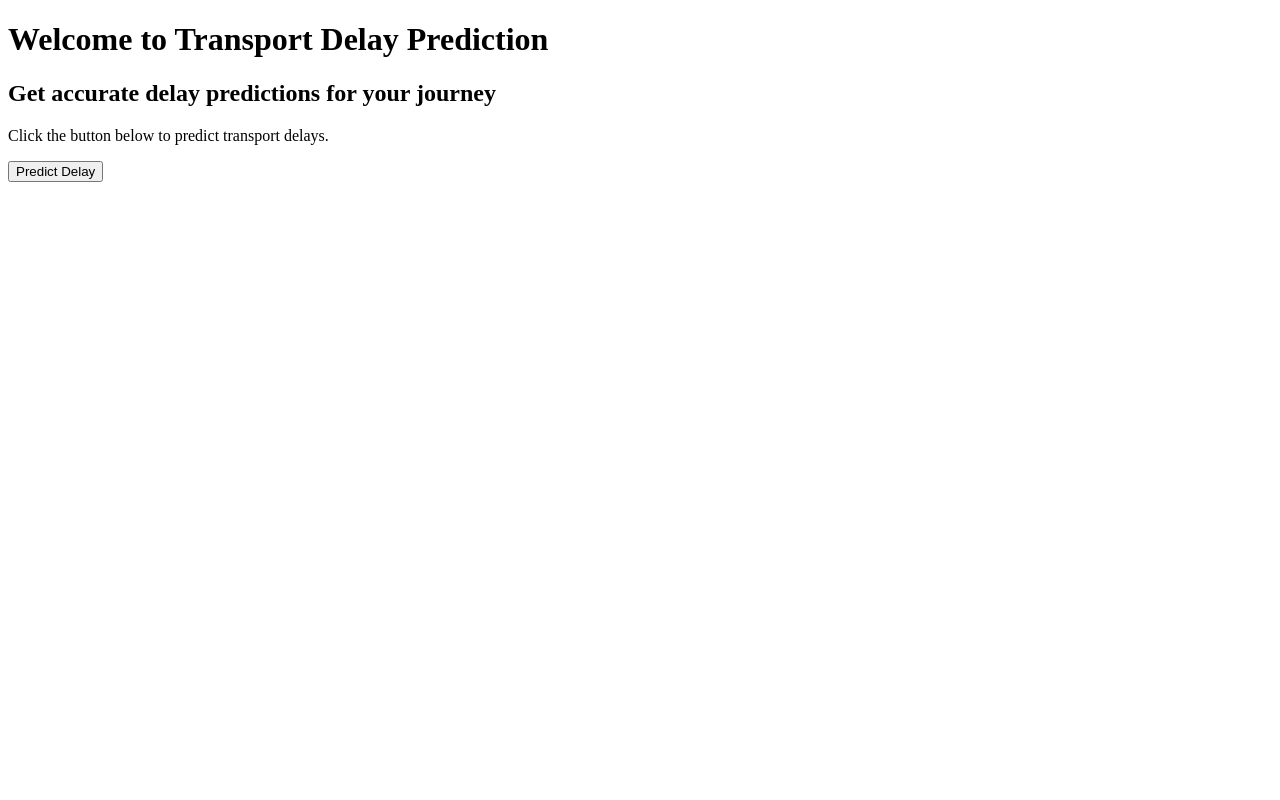
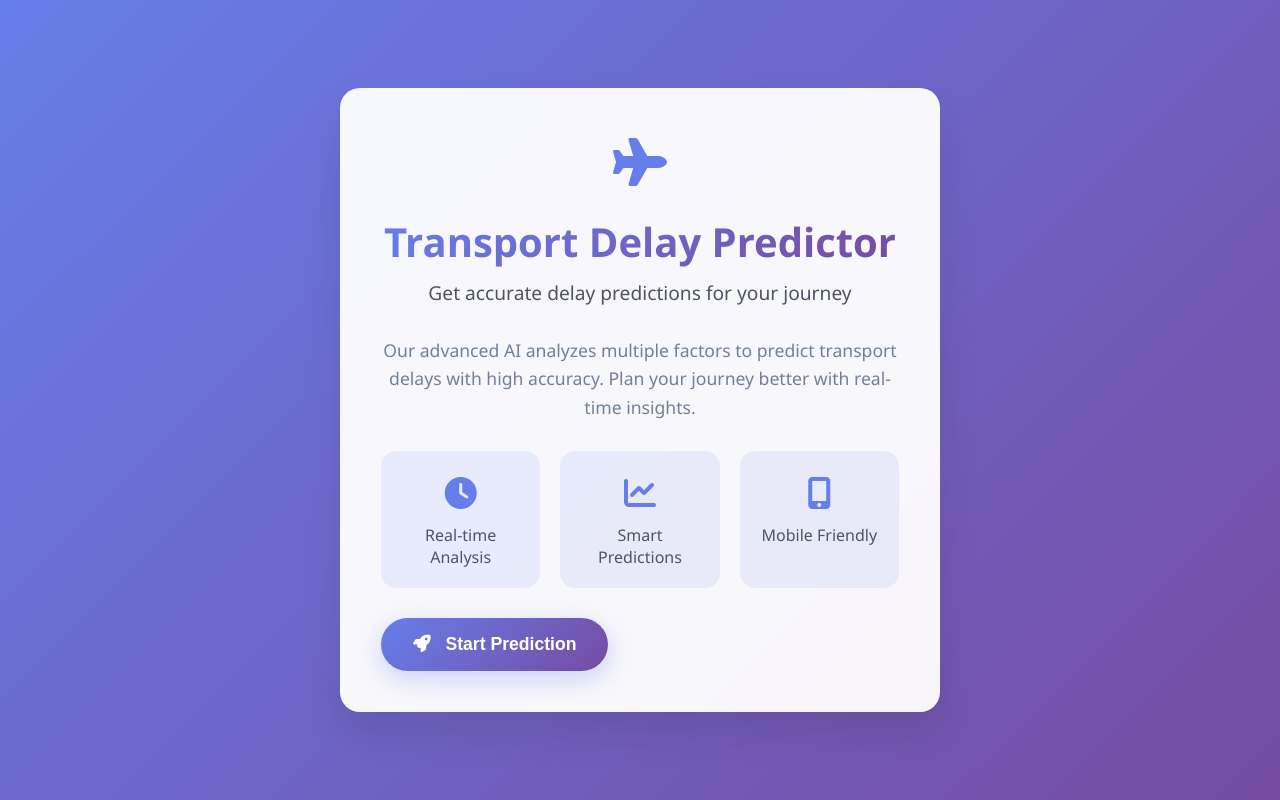
Before and after one commit to m-darawsheh/Transport-Delay, a Flask app: page / in a window 1280 px wide. Run offline with Flask 3, Linux system fonts and the light colour scheme.

Commit message:
with interface

```diff
--- a/main.py
+++ b/main.py
@@ -96,4 +96,4 @@ def result():
                              delay_prediction="Error in prediction. Please try again.",
                              confidence="N/A")
 if __name__ == '__main__':
-    app.run(debug=True, port=5001)
+    app.run(debug=True, port=5002)
--- /dev/null
+++ b/static/style.css
@@ -0,0 +1,330 @@
+/* Modern CSS for Transport Delay App */
+* {
+    margin: 0;
+    padding: 0;
+    box-sizing: border-box;
+}
+
+body {
+    font-family: 'Segoe UI', Tahoma, Geneva, Verdana, sans-serif;
+    background: linear-gradient(135deg, #667eea 0%, #764ba2 100%);
+    min-height: 100vh;
+    color: #333;
+}
+
+.container {
+    max-width: 800px;
+    margin: 0 auto;
+    padding: 20px;
+    min-height: 100vh;
+    display: flex;
+    flex-direction: column;
+    justify-content: center;
+    align-items: center;
+}
+
+.card {
+    background: rgba(255, 255, 255, 0.95);
+    backdrop-filter: blur(10px);
+    border-radius: 20px;
+    padding: 40px;
+    box-shadow: 0 20px 40px rgba(0, 0, 0, 0.1);
+    border: 1px solid rgba(255, 255, 255, 0.2);
+    width: 100%;
+    max-width: 600px;
+    animation: fadeInUp 0.6s ease-out;
+}
+
+@keyframes fadeInUp {
+    from {
+        opacity: 0;
+        transform: translateY(30px);
+    }
+    to {
+        opacity: 1;
+        transform: translateY(0);
+    }
+}
+
+h1 {
+    text-align: center;
+    color: #2d3748;
+    font-size: 2.5rem;
+    margin-bottom: 10px;
+    background: linear-gradient(135deg, #667eea, #764ba2);
+    -webkit-background-clip: text;
+    -webkit-text-fill-color: transparent;
+    background-clip: text;
+}
+
+h2 {
+    text-align: center;
+    color: #4a5568;
+    font-size: 1.2rem;
+    margin-bottom: 30px;
+    font-weight: 400;
+}
+
+p {
+    text-align: center;
+    color: #718096;
+    font-size: 1.1rem;
+    margin-bottom: 30px;
+    line-height: 1.6;
+}
+
+/* Form Styles */
+.form-container {
+    margin-top: 20px;
+}
+
+.form-group {
+    margin-bottom: 25px;
+}
+
+label {
+    display: block;
+    margin-bottom: 8px;
+    font-weight: 600;
+    color: #4a5568;
+    font-size: 1rem;
+}
+
+input[type="text"],
+input[type="number"],
+select {
+    width: 100%;
+    padding: 15px 20px;
+    border: 2px solid #e2e8f0;
+    border-radius: 12px;
+    font-size: 1rem;
+    transition: all 0.3s ease;
+    background: white;
+    color: #2d3748;
+}
+
+input[type="text"]:focus,
+input[type="number"]:focus,
+select:focus {
+    outline: none;
+    border-color: #667eea;
+    box-shadow: 0 0 0 3px rgba(102, 126, 234, 0.1);
+    transform: translateY(-2px);
+}
+
+select {
+    cursor: pointer;
+}
+
+select option {
+    padding: 10px;
+}
+
+/* Button Styles */
+.btn {
+    background: linear-gradient(135deg, #667eea 0%, #764ba2 100%);
+    color: white;
+    border: none;
+    padding: 16px 32px;
+    font-size: 1.1rem;
+    font-weight: 600;
+    border-radius: 50px;
+    cursor: pointer;
+    transition: all 0.3s ease;
+    display: inline-block;
+    text-decoration: none;
+    text-align: center;
+    box-shadow: 0 8px 25px rgba(102, 126, 234, 0.3);
+    position: relative;
+    overflow: hidden;
+}
+
+.btn:hover {
+    transform: translateY(-3px);
+    box-shadow: 0 15px 35px rgba(102, 126, 234, 0.4);
+}
+
+.btn:active {
+    transform: translateY(-1px);
+}
+
+.btn::before {
+    content: '';
+    position: absolute;
+    top: 0;
+    left: -100%;
+    width: 100%;
+    height: 100%;
+    background: linear-gradient(90deg, transparent, rgba(255, 255, 255, 0.2), transparent);
+    transition: left 0.5s;
+}
+
+.btn:hover::before {
+    left: 100%;
+}
+
+.btn-secondary {
+    background: transparent;
+    color: #667eea;
+    border: 2px solid #667eea;
+    margin-top: 15px;
+}
+
+.btn-secondary:hover {
+    background: #667eea;
+    color: white;
+}
+
+/* Form Grid Layout */
+.form-row {
+    display: grid;
+    grid-template-columns: 1fr 1fr;
+    gap: 20px;
+}
+
+/* Result Styles */
+.result-card {
+    text-align: center;
+    margin-top: 20px;
+}
+
+.result-prediction {
+    font-size: 2rem;
+    font-weight: bold;
+    color: #2d3748;
+    margin: 20px 0;
+    padding: 20px;
+    background: linear-gradient(135deg, rgba(102, 126, 234, 0.1), rgba(118, 75, 162, 0.1));
+    border-radius: 15px;
+    border: 2px solid rgba(102, 126, 234, 0.2);
+}
+
+.confidence {
+    font-size: 1.2rem;
+    color: #4a5568;
+    margin: 15px 0;
+}
+
+/* Icons */
+.icon {
+    font-size: 3rem;
+    margin-bottom: 20px;
+    text-align: center;
+    color: #667eea;
+}
+
+/* Features Grid */
+.features {
+    display: grid;
+    grid-template-columns: repeat(auto-fit, minmax(150px, 1fr));
+    gap: 20px;
+    margin: 30px 0;
+}
+
+.feature {
+    text-align: center;
+    padding: 20px;
+    background: rgba(102, 126, 234, 0.1);
+    border-radius: 15px;
+    transition: transform 0.3s ease;
+}
+
+.feature:hover {
+    transform: translateY(-5px);
+}
+
+.feature-icon {
+    font-size: 2rem;
+    color: #667eea;
+    margin-bottom: 10px;
+}
+
+.feature-text {
+    color: #4a5568;
+    font-weight: 500;
+}
+
+/* Loading Animation */
+.loading {
+    display: none;
+    text-align: center;
+    margin-top: 20px;
+}
+
+.spinner {
+    border: 4px solid #f3f3f3;
+    border-top: 4px solid #667eea;
+    border-radius: 50%;
+    width: 40px;
+    height: 40px;
+    animation: spin 1s linear infinite;
+    margin: 0 auto;
+}
+
+@keyframes spin {
+    0% { transform: rotate(0deg); }
+    100% { transform: rotate(360deg); }
+}
+
+/* Responsive Design */
+@media (max-width: 768px) {
+    .container {
+        padding: 15px;
+    }
+
+    .card {
+        padding: 25px;
+        margin: 10px;
+    }
+
+    h1 {
+        font-size: 2rem;
+    }
+
+    .form-row {
+        grid-template-columns: 1fr;
+    }
+
+    .features {
+        grid-template-columns: 1fr;
+    }
+
+    .btn {
+        width: 100%;
+        padding: 18px;
+    }
+}
+
+@media (max-width: 480px) {
+    h1 {
+        font-size: 1.8rem;
+    }
+
+    .card {
+        padding: 20px;
+    }
+
+    input[type="text"],
+    input[type="number"],
+    select {
+        padding: 12px 16px;
+    }
+}
+
+/* Custom scrollbar */
+::-webkit-scrollbar {
+    width: 8px;
+}
+
+::-webkit-scrollbar-track {
+    background: #f1f1f1;
+}
+
+::-webkit-scrollbar-thumb {
+    background: #667eea;
+    border-radius: 4px;
+}
+
+::-webkit-scrollbar-thumb:hover {
+    background: #5a6fd8;
+}
--- a/templates/index.html
+++ b/templates/index.html
@@ -1,14 +1,48 @@
 <!DOCTYPE html>
 <html lang="en">
 <head>
-    <title>Predict Transport Delay</title>
+    <title>Transport Delay Predictor</title>
     <meta charset="UTF-8">
     <meta name="viewport" content="width=device-width, initial-scale=1">
+    <link rel="stylesheet" href="{{ url_for('static', filename='style.css') }}">
+    <link href="https://cdnjs.cloudflare.com/ajax/libs/font-awesome/6.0.0/css/all.min.css" rel="stylesheet">
 </head>
 <body>
-    <h1>Welcome to Transport Delay Prediction</h1>
-    <h2>Get accurate delay predictions for your journey</h2>
-    <p>Click the button below to predict transport delays.</p>
-    <button onclick="window.location.href='/get_info'">Predict Delay</button>
+    <div class="container">
+        <div class="card">
+            <div class="icon">
+                <i class="fas fa-plane"></i>
+            </div>
+            <h1>Transport Delay Predictor</h1>
+            <h2>Get accurate delay predictions for your journey</h2>
+            <p>Our advanced AI analyzes multiple factors to predict transport delays with high accuracy. Plan your journey better with real-time insights.</p>
+
+            <div class="features">
+                <div class="feature">
+                    <div class="feature-icon">
+                        <i class="fas fa-clock"></i>
+                    </div>
+                    <div class="feature-text">Real-time Analysis</div>
+                </div>
+                <div class="feature">
+                    <div class="feature-icon">
+                        <i class="fas fa-chart-line"></i>
+                    </div>
+                    <div class="feature-text">Smart Predictions</div>
+                </div>
+                <div class="feature">
+                    <div class="feature-icon">
+                        <i class="fas fa-mobile-alt"></i>
+                    </div>
+                    <div class="feature-text">Mobile Friendly</div>
+                </div>
+            </div>
+
+            <button class="btn" onclick="window.location.href='/get_info'">
+                <i class="fas fa-rocket" style="margin-right: 10px;"></i>
+                Start Prediction
+            </button>
+        </div>
+    </div>
 </body>
 </html>
```
Also changed, not shown: templates/get_info.html (+190 -119 lines), templates/result.html (+44 -8 lines).
